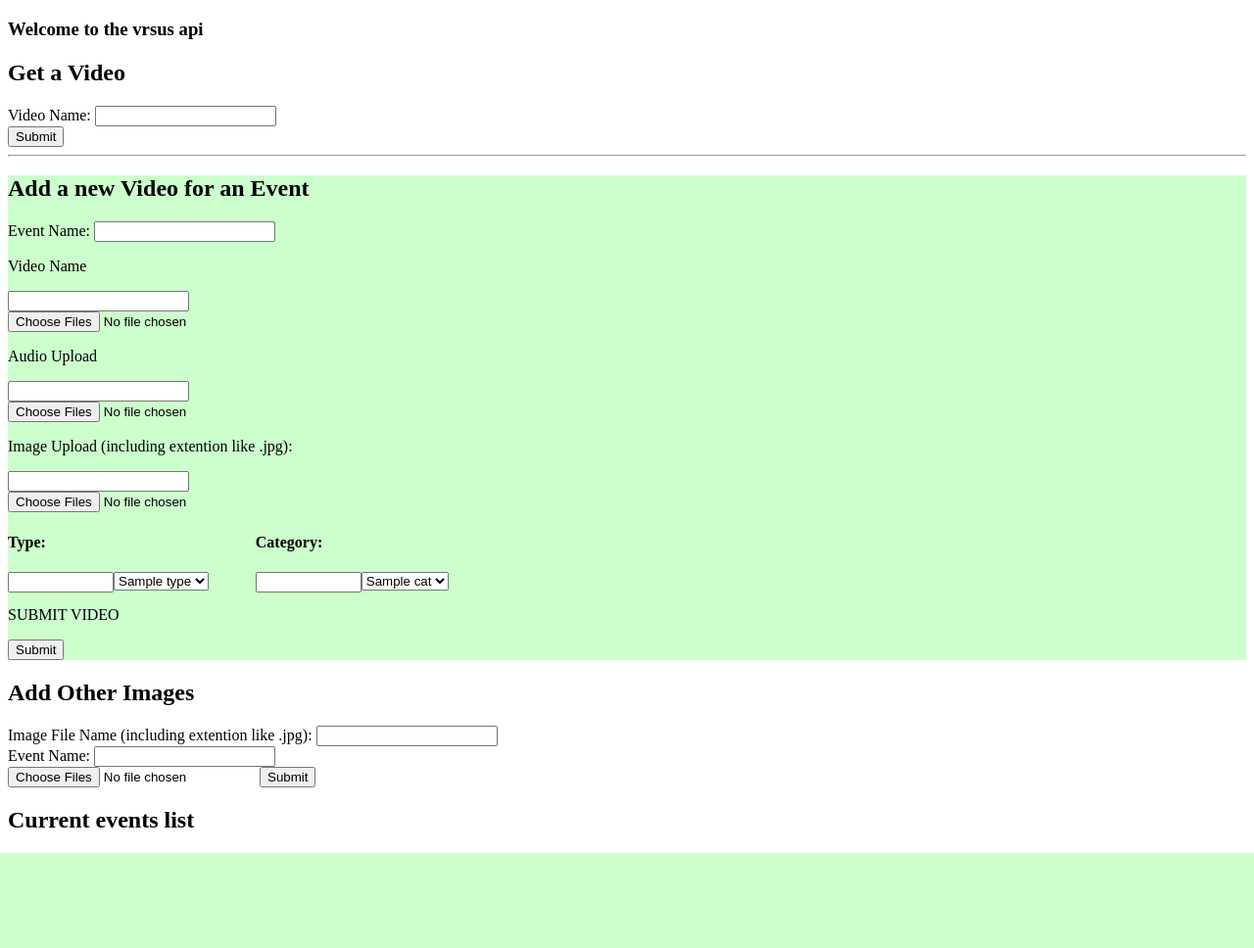
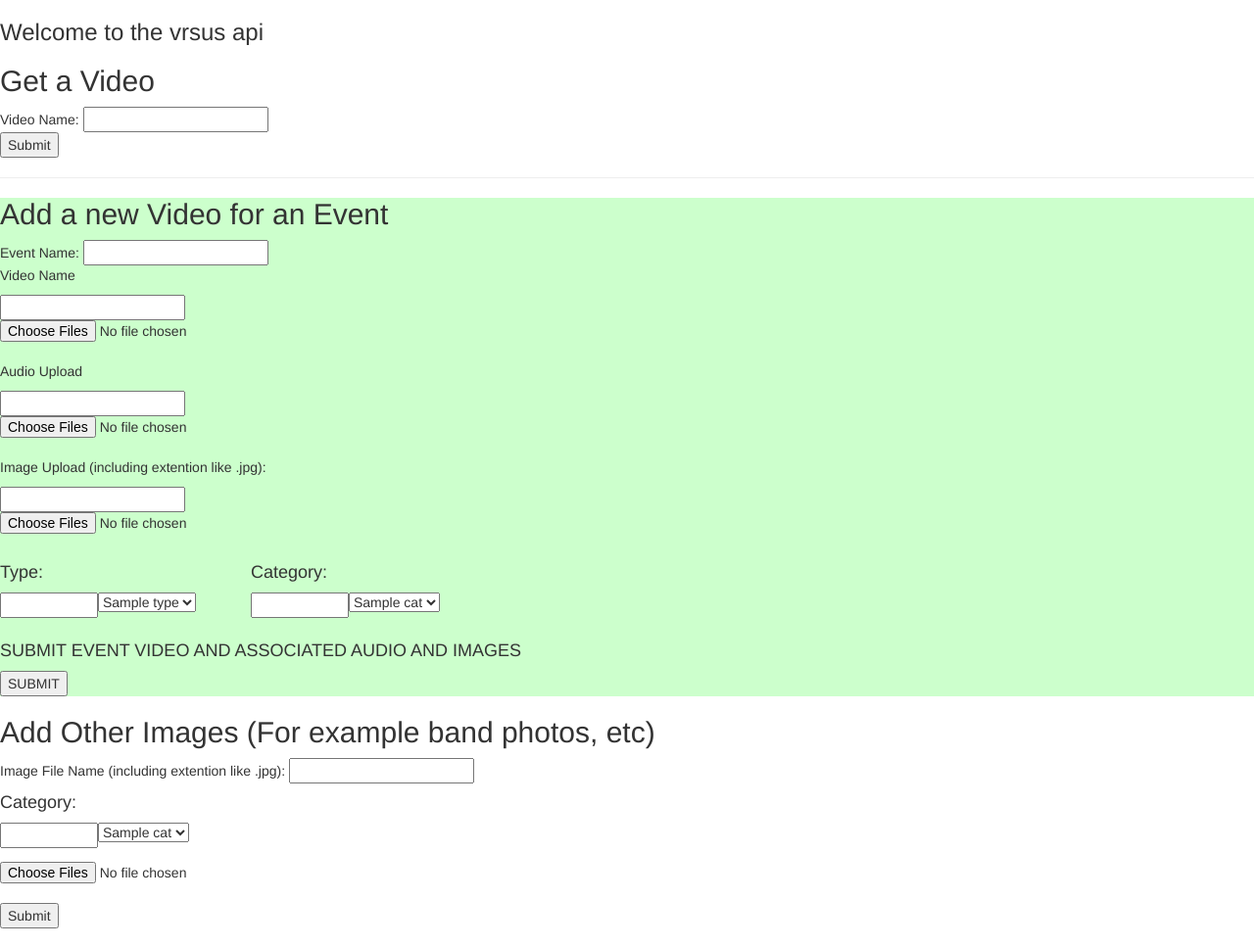
Before and after one commit to mghamsar/vrsus_api, a Flask app: template app/templates/basic.html in a window 1280 px wide. Shown: the whole page at 98% size. Before the commit the page ends 871 px from the top, so only its background shows below. Run offline with Flask 2, Linux system fonts and the light colour scheme; the template is opened without the code that fills it: most values are stand-ins (such as "Sample title", 1, 10 or a date in 2020); some libraries are stand-ins or nearby versions.

Commit message:
update other image upload for band images, etc

```diff
--- a/app/__init__.py
+++ b/app/__init__.py
@@ -10,7 +10,7 @@
 application = Flask(__name__)
 application.config.from_object('config')
 application.config['SQLALCHEMY_TRACK_MODIFICATIONS'] = True
-application.config['SQLALCHEMY_DATABASE_URI'] = 'mysql://mghamsar:vrsus2016@vrsus.c7e2fotesw6y.us-east-1.rds.amazonaws.com/vrsus'
+application.config['SQLALCHEMY_DATABASE_URI'] = 'mysql://mghamsar:vrsus2016@vrsus.c7e2fotesw6y.us-east-1.rds.amazonaws.com/vrsus_dev'
 db = SQLAlchemy(application)
 
 from app import views, models
--- a/app/templates/basic.html
+++ b/app/templates/basic.html
@@ -1,15 +1,15 @@
 <!doctype html>
+<link href="https://maxcdn.bootstrapcdn.com/bootstrap/3.3.7/css/bootstrap.min.css" rel="stylesheet" integrity="sha384-BVYiiSIFeK1dGmJRAkycuHAHRg32OmUcww7on3RYdg4Va+PmSTsz/K68vbdEjh4u" crossorigin="anonymous">
+<script src="https://maxcdn.bootstrapcdn.com/bootstrap/3.3.7/js/bootstrap.min.js" integrity="sha384-Tc5IQib027qvyjSMfHjOMaLkfuWVxZxUPnCJA7l2mCWNIpG9mGCD8wGNIcPD7Txa" crossorigin="anonymous"></script>
 
 <style type="text/css">
 
 .videosection {
     background-color: #ccffcc;
-    margin: 0 0;
 }
 
 .audiosection {
     background-color: #ff8080;
-    margin: 0 0;
 }
 
 #type {
@@ -17,10 +17,7 @@
     width: 20%;
 }
 
-
-
 </style>
-
 
 <h3>Welcome to the vrsus api</h3>
 <h2> Get a Video </h2>
@@ -43,7 +40,7 @@
 
     <p> Audio Upload </p>
     <input type="text" name="audio_name"></br>
-    <input type="file" name="audio[]" multiple>
+    <input type="file" name="audio[]" multiple></br>
 
     <p> Image Upload (including extention like .jpg): </p>
     <input type="text" name="image_name"></br>
@@ -67,42 +64,32 @@
             {% endfor %}
         </select>
         <input style="width:100px; float:left;" type="text" name="event_category2" id="event_category2" required></br>
+    </div></br>
+
+    <h4> SUBMIT EVENT VIDEO AND ASSOCIATED AUDIO AND IMAGES </h4>
+    <input type="submit" value="SUBMIT" width="48" height="48">
+</form>
+</section>
+
+<h2> Add Other Images (For example band photos, etc) </h2>
+<form action="images/upload" method="post" enctype="multipart/form-data">
+    Image File Name (including extention like .jpg): <input type="text" name="image_name"></br>
+    <div id="category" class="dropdown">
+        <h4> Category: </h4>
+        <select name="image_category" id="categories_dropdown" class="dropdown-content" onchange="sel()">
+            {% for message in categories %}
+                <option value={{ categories[message]['cat'] }}>{{ categories[message]['cat']}}</option>-->
+            {% endfor %}
+        </select>
+        <input style="width:100px; float:left;" type="text" name="image_category2" id="image_category2" required></br>
     </div>
-
-    <p> SUBMIT VIDEO </p>
-    <input type="submit" width="48" height="48">
-</form>
-<!-- <h3> Does the Video have a 3D Audio File? - add here </h3>
-    <form action="audio/upload" method="post" enctype="multipart/form-data">
-        <span> Use the same file name as the associated video file and include the .tbe extension </span> </br>
-        Audio File Name (including the extention .tbe): <input type="text" name="audio_name"></br>
-        <input type="file" name="audio[]" multiple>
+    <br>
+    <input type="file" name="image[]" multiple></br>
     <input type="submit">
 </form>
-
-    <h2> Add custom Image for Video</h2>
-    <form action="images/upload" method="post" enctype="multipart/form-data">
-        Image File Name (including extention like .jpg): <input type="text" name="image_name"></br>
-        <input type="file" name="image[]" multiple>
-        <input type="submit">
-    </form>
-</section> -->
-
-</section>
-
-<h2> Add Other Images </h2>
-<form action="images/upload" method="post" enctype="multipart/form-data">
-    Image File Name (including extention like .jpg): <input type="text" name="image_name"></br>
-    Event Name: <input type="text" name="image_event_name"></br>
-    <input type="file" name="image[]" multiple>
-    <input type="submit">
-</form>
-
-
-<h2> Current events list </h2>
+</br>
 
 <script type="text/javascript">
-
     function typeToggle(){
         document.getElementById("types_dropdown").classList.toggle("show");
     }
@@ -111,8 +98,6 @@
         e = document.getElementById("types_dropdown")
         document.getElementById("event_type2").value = e.options[e.selectedIndex].value;;
     }
-
-
 
     function myFunction(){
         document.getElementById("categories_dropdown").classList.toggle("show");
--- a/app/videos.py
+++ b/app/videos.py
@@ -98,7 +98,6 @@
             img.addImage(image_files,imagename,video_id=v.video_id,eventname=eventname,category=eventcategory,type=eventtype)
         else:
             img.addImage(image_files,imagename,eventname=eventname,category=eventcategory,type=eventtype)
-
 
         # UPDATE Audio DB and Storage
         aud = audio.Audio()
--- a/app/views.py
+++ b/app/views.py
@@ -53,7 +53,11 @@
 @application.route("/images/upload", methods=['POST'])
 def add_image():
     img = images.Images()
-    return img.addImage()
+    image_files = request.files.getlist('image[]')
+    imagename = request.form['image_name'] if request.form['image_name'] is not None else None
+    category = request.form['image_category'] if request.form['image_category'] is not None else None
+
+    return img.addImage(image_files,imagename,category=category)
 
 # #################---------------------###################
 
```
Also changed, not shown: app/images.py (+7 -7 lines), 6 other files. Lines whose indentation alone changed are shown as unchanged.
